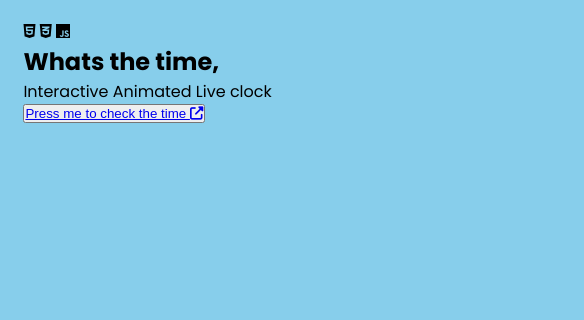
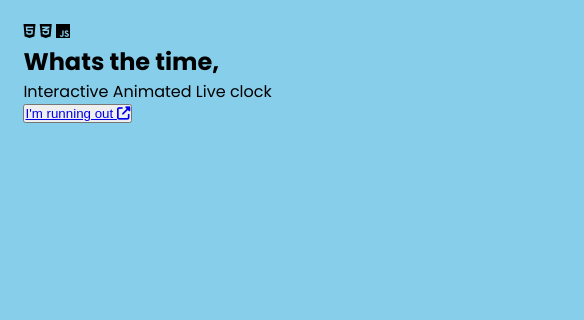
Before and after one commit to Asifalsaud/Portfolio, a plain HTML site: page index.html in a window 1280 px wide. Shown: the part 2397-2717 px from the top of the page, 696-1280 px from the left. Drawn offline with nearby package versions, Linux system fonts and the light colour scheme; a web font is replaced by a local one.

Commit message:
Update index.html

```diff
--- a/index.html
+++ b/index.html
@@ -142,7 +142,7 @@
             <i class="fab fa-js"></i>
             <h2>Whats the time, </h2>
             <p>Interactive Animated Live clock</p>
-            <button><a href="https://asifalsaud.github.io/Tic-tac-toe/" target="blank">Press me to check the time  <i
+            <button><a href="https://asifalsaud.github.io/Clock/" target="blank">I'm running out <i
               class="fas fa-external-link-alt"></i></a>
             </button>
           </div>
```
